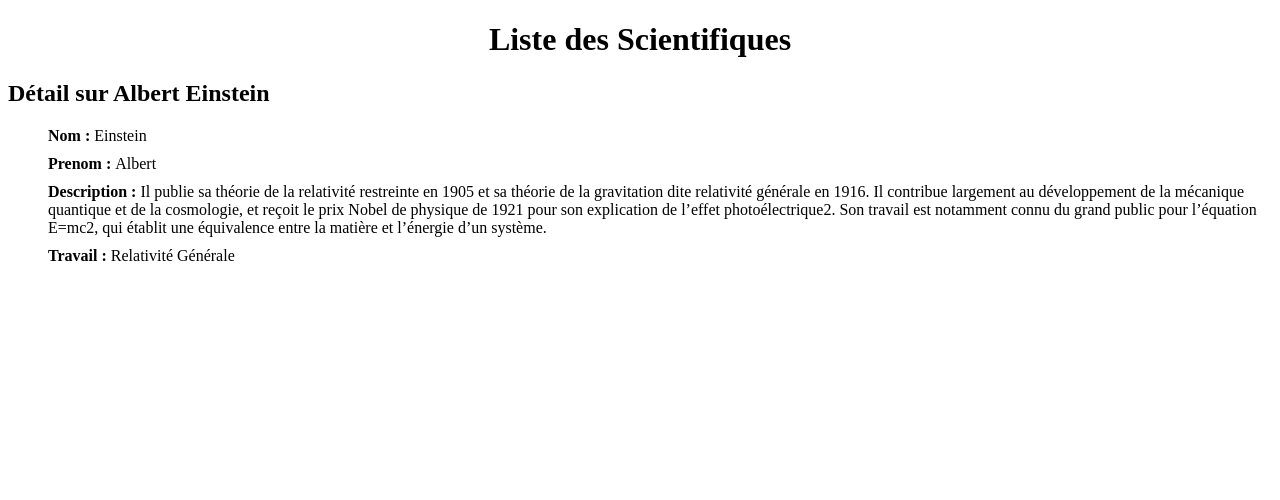
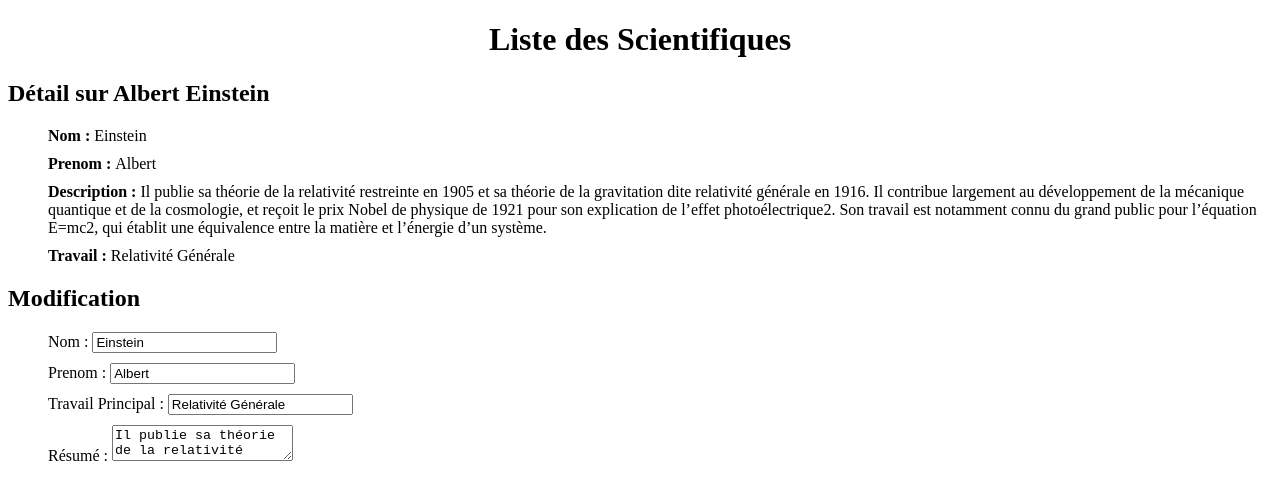
Before and after one commit to guillaume-artignan/firstAppAngular, an Angular app: page / in a window 1280 px wide. Shown: the top 500 px of the page. Built offline with nearby package versions, Linux system fonts and the light colour scheme.

Commit message:
Ajout de formulaire 2-way binding

```diff
--- a/src/app/app.component.html
+++ b/src/app/app.component.html
@@ -12,3 +12,13 @@
 	<li><b>Description : </b>{{personne.description}}</li>
 	<li><b>Travail : </b>{{personne.travail}}</li>
 </ul>
+
+<h2>Modification</h2>
+<ul>
+	<li>Nom : <input [(ngModel)]="personne.nom" /></li>
+	<li>Prenom : <input [(ngModel)]="personne.prenom" /></li>
+	<li>Travail Principal : <input [(ngModel)]="personne.travail" /></li>
+	<li>Résumé : <textarea  [(ngModel)]="personne.description" ></textarea></li>
+
+
+</ul>
--- a/src/app/app.module.ts
+++ b/src/app/app.module.ts
@@ -3,6 +3,7 @@ import { NgModule } from '@angular/core';
 
 
 import { AppComponent } from './app.component';
+import { FormsModule } from '@angular/forms';
 
 
 @NgModule({
@@ -10,7 +11,7 @@ import { AppComponent } from './app.component';
     AppComponent
   ],
   imports: [
-    BrowserModule
+    BrowserModule, FormsModule
   ],
   providers: [],
   bootstrap: [AppComponent]
```
